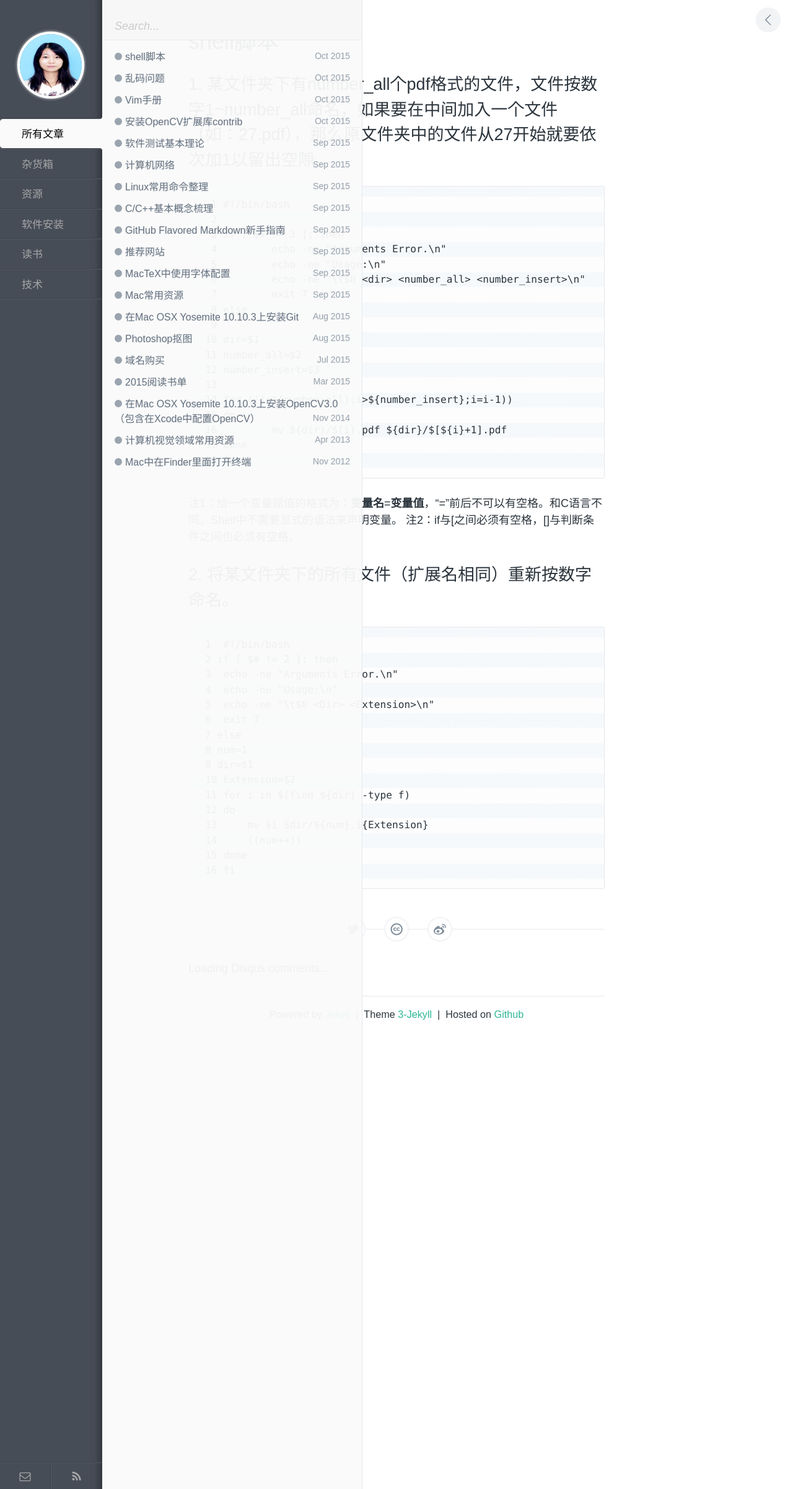
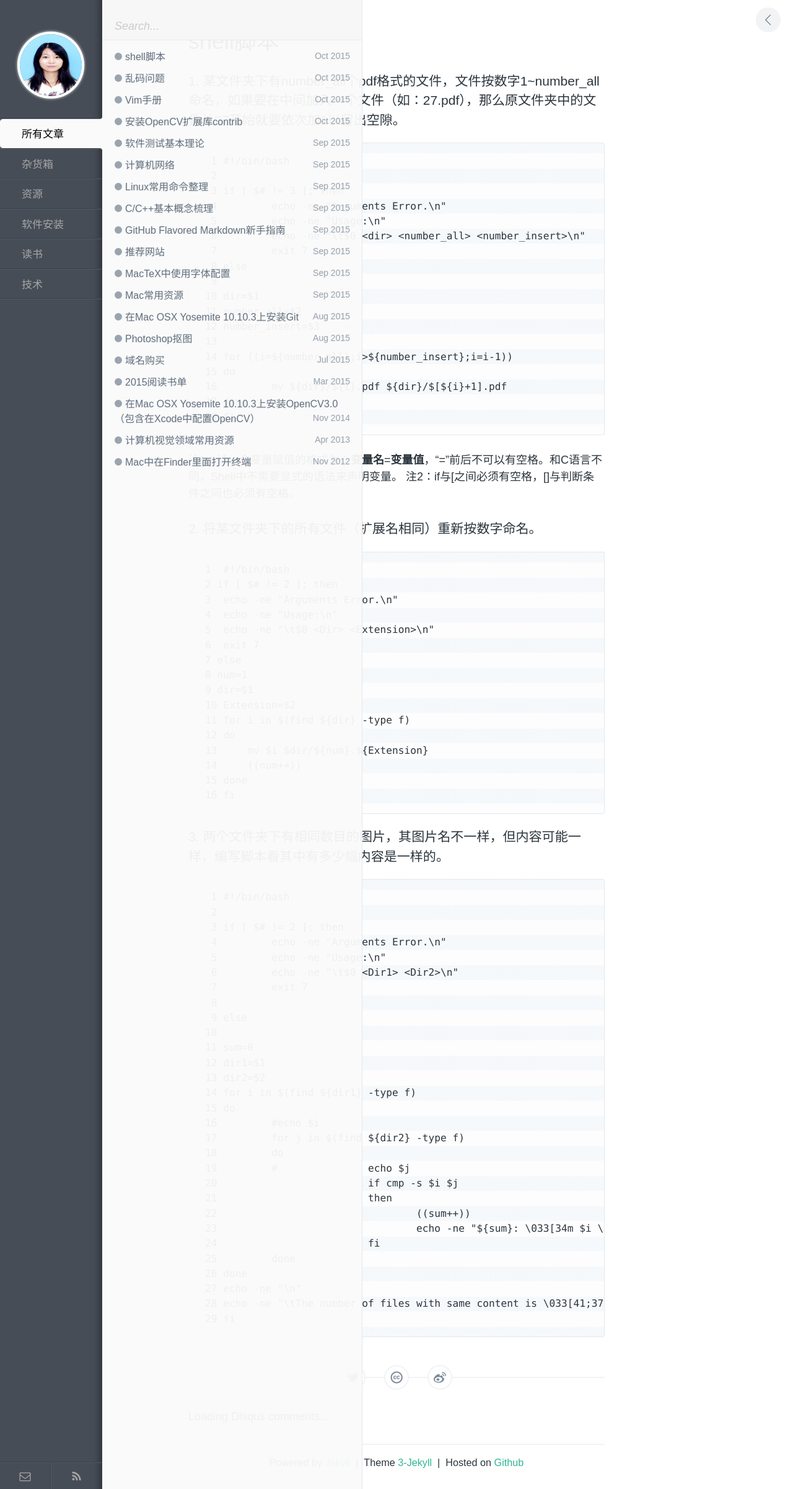
Before and after one commit to zhuyafei/zhuyafei.github.io, a Jekyll site: the page built from _posts/tech/2015-10-06-Shell-Scripts.md, in a window 1280 px wide. Shown: the whole page at 62% size. Built offline with Jekyll 4.4.1, drawn with Linux system fonts in a browser that asks for light colours; comment, search, counter and statistics services are not loaded.

Commit message:
Modify 2015-10-06-Shell-Scripts.md

````diff
--- a/_posts/tech/2015-10-06-Shell-Scripts.md
+++ b/_posts/tech/2015-10-06-Shell-Scripts.md
@@ -4,7 +4,7 @@ title: shell脚本
 category: 技术
 ---
 
-## 1. 某文件夹下有number_all个pdf格式的文件，文件按数字1~number_all命名，如果要在中间加入一个文件（如：27.pdf），那么原文件夹中的文件从27开始就要依次加1以留出空隙。
+### 1. 某文件夹下有number_all个pdf格式的文件，文件按数字1~number_all命名，如果要在中间加入一个文件（如：27.pdf），那么原文件夹中的文件从27开始就要依次加1以留出空隙。
 
 ```Bash
   1 #!/bin/bash
@@ -29,7 +29,7 @@ category: 技术
 注1：给一个变量赋值的格式为：**变量名**=**变量值**，“=”前后不可以有空格。和C语言不同，Shell中不需要显式的语法来声明变量。
 注2：if与[之间必须有空格，[]与判断条件之间也必须有空格。
 
-## 2. 将某文件夹下的所有文件（扩展名相同）重新按数字命名。
+### 2. 将某文件夹下的所有文件（扩展名相同）重新按数字命名。
 
 ```Bash
  1  #!/bin/bash
@@ -49,3 +49,37 @@ category: 技术
  15 done
  16 fi
 ```
+
+### 3. 两个文件夹下有相同数目的图片，其图片名不一样，但内容可能一样，编写脚本看其中有多少幅内容是一样的。
+
+```Bash
+  1 #!/bin/bash
+  2
+  3 if [ $# != 2 ]; then
+  4         echo -ne "Arguments Error.\n"
+  5         echo -ne "Usage:\n"
+  6         echo -ne "\t$0 <Dir1> <Dir2>\n"
+  7         exit 7
+  8
+  9 else
+ 10
+ 11 sum=0
+ 12 dir1=$1
+ 13 dir2=$2
+ 14 for i in $(find ${dir1} -type f)
+ 15 do
+ 16         #echo $i
+ 17         for j in $(find ${dir2} -type f)
+ 18         do
+ 19         #               echo $j
+ 20                         if cmp -s $i $j
+ 21                         then
+ 22                                 ((sum++))
+ 23                                 echo -ne "${sum}: \033[34m $i \033[0m\t\033[41;33m $j \033[0m\n"
+ 24                         fi
+ 25         done
+ 26 done
+ 27 echo -ne "\n"
+ 28 echo -ne "\tThe number of files with same content is \033[41;37m ${sum} \033[0m"
+ 29 fi
+```
````
